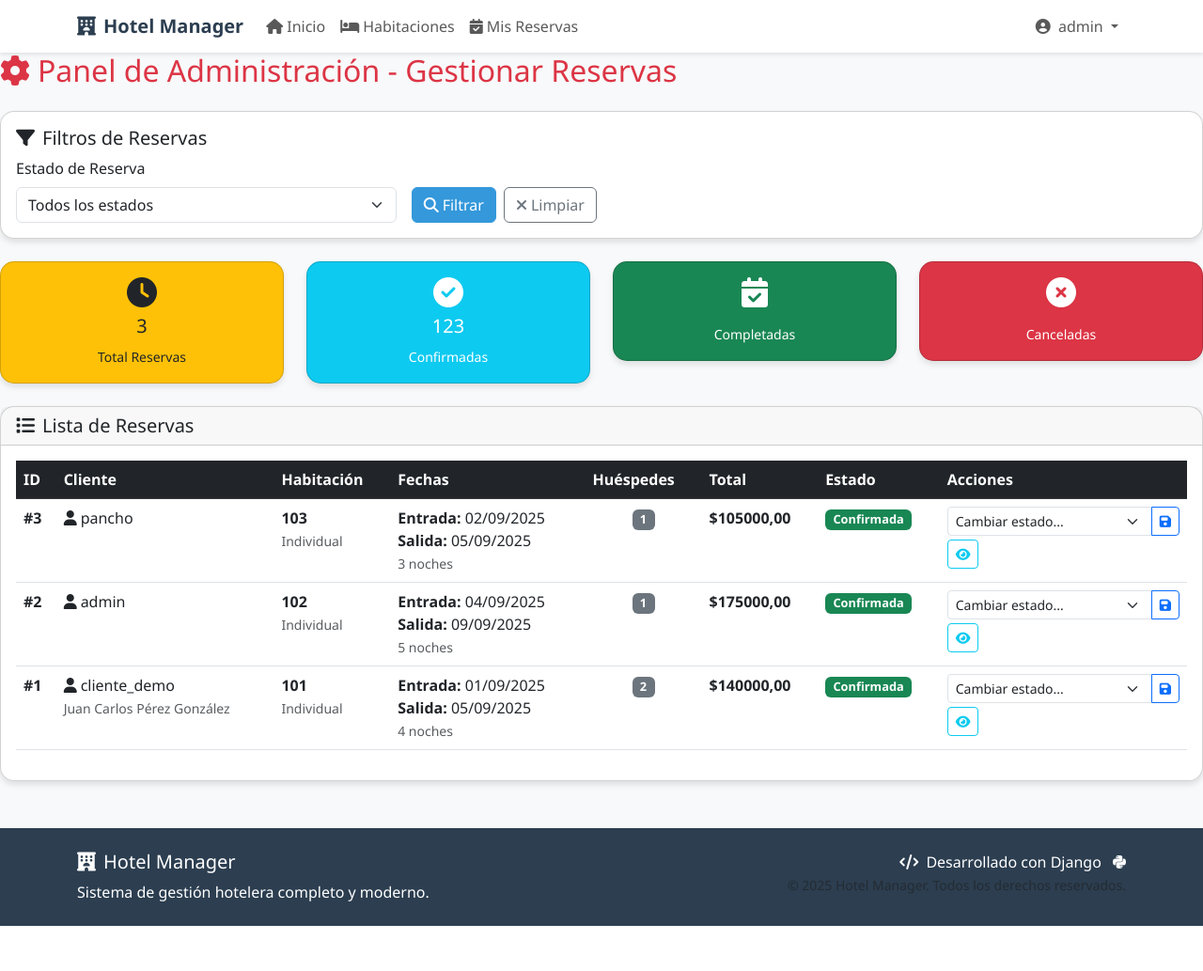
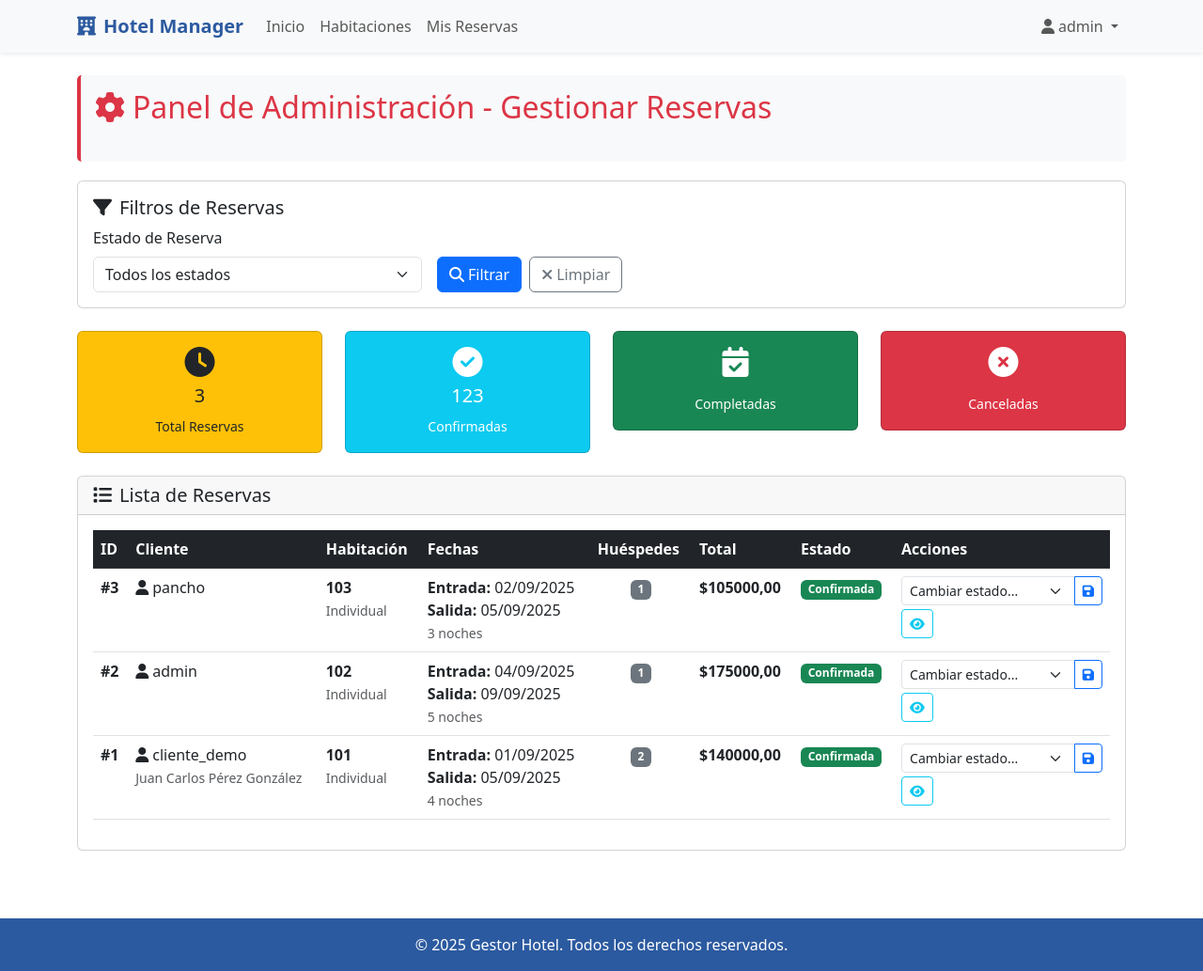
Before and after one commit to FranciscoVza/gestorHotel, a Django app: page /admin/reservas/ in a window 1280 px wide. Shown: the whole page at 94% size. Before the commit the page ends 985 px from the top, so only its background shows below. Run offline with Django 5.2, Linux system fonts and the light colour scheme; a user stored in the database is signed in; data comes from the database, SQL or seed files in the repository; both versions use the stored data as it was after the commit; some libraries are stand-ins or nearby versions.

Commit message:
cambie la base

```diff
--- a/hotel/templates/hotel/base.html
+++ b/hotel/templates/hotel/base.html
@@ -4,144 +4,49 @@
 <head>
     <meta charset="UTF-8">
     <meta name="viewport" content="width=device-width, initial-scale=1.0">
-    <title>{% block titulo %}Gestor de Hotel{% endblock %}</title>
-
-    <!-- Bootstrap CSS -->
+    <title>{% block titulo %}Gestor Hotel{% endblock %}</title>
     <link href="https://cdnjs.cloudflare.com/ajax/libs/bootstrap/5.3.0/css/bootstrap.min.css" rel="stylesheet">
-    <!-- Font Awesome -->
     <link href="https://cdnjs.cloudflare.com/ajax/libs/font-awesome/6.4.0/css/all.min.css" rel="stylesheet">
-
     <style>
-        :root {
-            --color-primario: #2c3e50;
-            --color-secundario: #3498db;
-            --color-acento: #e74c3c;
-            --color-exito: #27ae60;
-            --color-advertencia: #f39c12;
-        }
-
-        body {
-            font-family: 'Segoe UI', Tahoma, Geneva, Verdana, sans-serif;
-            background-color: #f8f9fa;
-        }
-
         .navbar-brand {
             font-weight: bold;
-            color: var(--color-primario) !important;
+            color: #2c5aa0 !important;
         }
-
-        .navbar {
-            box-shadow: 0 2px 4px rgba(0,0,0,0.1);
+        .card-habitacion {
+            transition: transform 0.2s;
+            height: 100%;
         }
-
-        .card {
-            border-radius: 15px;
-            box-shadow: 0 4px 6px rgba(0,0,0,0.1);
-            transition: transform 0.3s ease;
+        .card-habitacion:hover {
+            transform: translateY(-5px);
         }
-
-        .card:hover {
-            transform: translateY(-2px);
+        .badge-estado {
+            font-size: 0.8rem;
         }
-
-        .btn-primary {
-            background-color: var(--color-secundario);
-            border-color: var(--color-secundario);
+        .admin-controls {
+            background-color: #f8f9fa;
+            border-radius: 5px;
+            padding: 15px;
+            margin-bottom: 20px;
+            border-left: 4px solid #dc3545;
         }
-
-        .btn-primary:hover {
-            background-color: var(--color-primario);
-            border-color: var(--color-primario);
+        .footer {
+            background-color: #2c5aa0;
+            color: white;
+            margin-top: auto;
         }
-
-        .hero-section {
-            background: linear-gradient(135deg, var(--color-primario) 0%, var(--color-secundario) 100%);
-            color: white;
-            padding: 100px 0;
-        }
-
-        .habitacion-card {
-            border: none;
-            transition: all 0.3s ease;
-        }
-
-        .habitacion-card:hover {
-            transform: translateY(-5px);
-            box-shadow: 0 8px 25px rgba(0,0,0,0.15);
-        }
-
-        .estado-disponible {
-            color: var(--color-exito);
-            font-weight: bold;
-        }
-
-        .estado-ocupada {
-            color: var(--color-acento);
-            font-weight: bold;
-        }
-
-        .estado-mantenimiento {
-            color: var(--color-advertencia);
-            font-weight: bold;
-        }
-
-        .footer {
-            background-color: var(--color-primario);
-            color: white;
-            margin-top: 50px;
-        }
-
-        .alert {
-            border-radius: 10px;
-            border: none;
-        }
-
-        .form-control {
-            border-radius: 8px;
-            border: 1px solid #ddd;
-        }
-
-        .form-control:focus {
-            border-color: var(--color-secundario);
-            box-shadow: 0 0 0 0.2rem rgba(52, 152, 219, 0.25);
-        }
-
-        .table-hover tbody tr:hover {
-            background-color: rgba(52, 152, 219, 0.1);
-        }
-
-        .badge {
-            font-size: 0.8em;
-        }
-
-        .sidebar {
-            background-color: white;
-            box-shadow: 2px 0 5px rgba(0,0,0,0.1);
+        body {
+            display: flex;
+            flex-direction: column;
             min-height: 100vh;
         }
-
-        .sidebar .nav-link {
-            color: var(--color-primario);
-            border-radius: 8px;
-            margin: 2px 0;
-        }
-
-        .sidebar .nav-link:hover {
-            background-color: rgba(52, 152, 219, 0.1);
-            color: var(--color-secundario);
-        }
-
-        .sidebar .nav-link.active {
-            background-color: var(--color-secundario);
-            color: white;
+        main {
+            flex: 1;
         }
     </style>
-
-    {% block estilos_extra %}{% endblock %}
 </head>
 <body>
     <!-- Navegación -->
-    <nav class="navbar navbar-expand-lg navbar-light bg-white sticky-top">
+    <nav class="navbar navbar-expand-lg navbar-light bg-light shadow-sm">
         <div class="container">
             <a class="navbar-brand" href="{% url 'inicio' %}">
                 <i class="fas fa-hotel me-2"></i>Hotel Manager
@@ -154,35 +59,26 @@
             <div class="collapse navbar-collapse" id="navbarNav">
                 <ul class="navbar-nav me-auto">
                     <li class="nav-item">
-                        <a class="nav-link" href="{% url 'inicio' %}">
-                            <i class="fas fa-home me-1"></i>Inicio
-                        </a>
+                        <a class="nav-link" href="{% url 'inicio' %}">Inicio</a>
                     </li>
                     <li class="nav-item">
-                        <a class="nav-link" href="{% url 'lista_habitaciones' %}">
-                            <i class="fas fa-bed me-1"></i>Habitaciones
-                        </a>
+                        <a class="nav-link" href="{% url 'lista_habitaciones' %}">Habitaciones</a>
                     </li>
                     {% if user.is_authenticated %}
                         <li class="nav-item">
-                            <a class="nav-link" href="{% url 'mis_reservas' %}">
-                                <i class="fas fa-calendar-check me-1"></i>Mis Reservas
-                            </a>
+                            <a class="nav-link" href="{% url 'mis_reservas' %}">Mis Reservas</a>
                         </li>
-                        {% if user.perfilusuario.es_administrador %}
+                        {% if es_admin %}
                             <li class="nav-item dropdown">
-                                <a class="nav-link dropdown-toggle" href="#" id="adminDropdown" role="button" data-bs-toggle="dropdown">
+                                <a class="nav-link dropdown-toggle text-danger" href="#" role="button" data-bs-toggle="dropdown">
                                     <i class="fas fa-cog me-1"></i>Administración
                                 </a>
                                 <ul class="dropdown-menu">
-                                    <li><a class="dropdown-item" href="{% url 'panel_administrador' %}">
-                                        <i class="fas fa-tachometer-alt me-2"></i>Panel
+                                    <li><a class="dropdown-item" href="{% url 'gestionar_reservas' %}">
+                                        <i class="fas fa-calendar-check me-2"></i>Gestionar Reservas
                                     </a></li>
-                                    <li><a class="dropdown-item" href="{% url 'gestionar_reservas' %}">
-                                        <i class="fas fa-list-ul me-2"></i>Reservas
-                                    </a></li>
-                                    <li><a class="dropdown-item" href="{% url 'gestionar_habitaciones' %}">
-                                        <i class="fas fa-door-open me-2"></i>Habitaciones
+                                    <li><a class="dropdown-item" href="{% url 'agregar_habitacion' %}">
+                                        <i class="fas fa-plus me-2"></i>Agregar Habitación
                                     </a></li>
                                 </ul>
                             </li>
@@ -193,33 +89,24 @@
                 <ul class="navbar-nav">
                     {% if user.is_authenticated %}
                         <li class="nav-item dropdown">
-                            <a class="nav-link dropdown-toggle" href="#" id="userDropdown" role="button" data-bs-toggle="dropdown">
-                                <i class="fas fa-user-circle me-1"></i>
-                                {{ user.first_name|default:user.username }}
+                            <a class="nav-link dropdown-toggle" href="#" role="button" data-bs-toggle="dropdown">
+                                <i class="fas fa-user me-1"></i>{{ user.username }}
+                                {% if es_admin %}
+                                    <span class="badge bg-danger ms-1">Admin</span>
+                                {% endif %}
                             </a>
-                            <ul class="dropdown-menu dropdown-menu-end">
-                                <li><a class="dropdown-item" href="#"><i class="fas fa-user me-2"></i>Mi Perfil</a></li>
-                                <li><hr class="dropdown-divider"></li>
-                                <li>
-                                    <form method="post" action="{% url 'cerrar_sesion' %}">
-                                    {% csrf_token %}
-                                        <button type="submit" class="dropdown-item">
-                                        <i class="fas fa-sign-out-alt me-2"></i>Cerrar Sesión
-                                        </button>
-                                        </form>
-                                </li>
+                            <ul class="dropdown-menu">
+                                <li><a class="dropdown-item" href="{% url 'cerrar_sesion' %}">
+                                    <i class="fas fa-sign-out-alt me-2"></i>Cerrar Sesión
+                                </a></li>
                             </ul>
                         </li>
                     {% else %}
                         <li class="nav-item">
-                            <a class="nav-link" href="{% url 'iniciar_sesion' %}">
-                                <i class="fas fa-sign-in-alt me-1"></i>Iniciar Sesión
-                            </a>
+                            <a class="nav-link" href="{% url 'iniciar_sesion' %}">Iniciar Sesión</a>
                         </li>
                         <li class="nav-item">
-                            <a class="btn btn-primary ms-2" href="{% url 'registrarse' %}">
-                                <i class="fas fa-user-plus me-1"></i>Registrarse
-                            </a>
+                            <a class="nav-link" href="{% url 'registrarse' %}">Registrarse</a>
                         </li>
                     {% endif %}
                 </ul>
@@ -231,16 +118,7 @@
     {% if messages %}
         <div class="container mt-3">
             {% for message in messages %}
-                <div class="alert alert-{{ message.tags }} alert-dismissible fade show" role="alert">
-                    {% if message.tags == 'error' %}
-                        <i class="fas fa-exclamation-triangle me-2"></i>
-                    {% elif message.tags == 'success' %}
-                        <i class="fas fa-check-circle me-2"></i>
-                    {% elif message.tags == 'warning' %}
-                        <i class="fas fa-exclamation-circle me-2"></i>
-                    {% else %}
-                        <i class="fas fa-info-circle me-2"></i>
-                    {% endif %}
+                <div class="alert alert-{{ message.tags|default:'info' }} alert-dismissible fade show" role="alert">
                     {{ message }}
                     <button type="button" class="btn-close" data-bs-dismiss="alert"></button>
                 </div>
@@ -249,58 +127,19 @@
     {% endif %}
 
     <!-- Contenido principal -->
-    <main>
-        {% block contenido %}{% endblock %}
+    <main class="container my-4">
+        {% block contenido %}
+        {% endblock %}
     </main>
 
     <!-- Footer -->
-    <footer class="footer py-4">
-        <div class="container">
-            <div class="row">
-                <div class="col-md-6">
-                    <h5><i class="fas fa-hotel me-2"></i>Hotel Manager</h5>
-                    <p class="mb-0">Sistema de gestión hotelera completo y moderno.</p>
-                </div>
-                <div class="col-md-6 text-md-end">
-                    <p class="mb-0">
-                        <i class="fas fa-code me-1"></i>
-                        Desarrollado con Django
-                        <i class="fab fa-python ms-2"></i>
-                    </p>
-                    <small class="text-muted">© 2025 Hotel Manager. Todos los derechos reservados.</small>
-                </div>
-            </div>
+    <footer class="footer py-3 mt-5">
+        <div class="container text-center">
+            <span>&copy; 2025 Gestor Hotel. Todos los derechos reservados.</span>
         </div>
     </footer>
 
-    <!-- Bootstrap JS -->
     <script src="https://cdnjs.cloudflare.com/ajax/libs/bootstrap/5.3.0/js/bootstrap.bundle.min.js"></script>
-
-    <script>
-        // Auto-hide alerts after 5 seconds
-        document.addEventListener('DOMContentLoaded', function() {
-            const alerts = document.querySelectorAll('.alert:not(.alert-permanent)');
-            alerts.forEach(function(alert) {
-                setTimeout(function() {
-                    const bsAlert = new bootstrap.Alert(alert);
-                    bsAlert.close();
-                }, 5000);
-            });
-        });
-
-        // Confirmation for dangerous actions
-        document.addEventListener('DOMContentLoaded', function() {
-            const dangerousLinks = document.querySelectorAll('.btn-danger, .text-danger[href]');
-            dangerousLinks.forEach(function(link) {
-                link.addEventListener('click', function(e) {
-                    if (!confirm('¿Estás seguro de que deseas realizar esta acción?')) {
-                        e.preventDefault();
-                    }
-                });
-            });
-        });
-    </script>
-
-    {% block scripts_extra %}{% endblock %}
+    {% block scripts %}{% endblock %}
 </body>
 </html>
```
Also changed, not shown: db.sqlite3.
